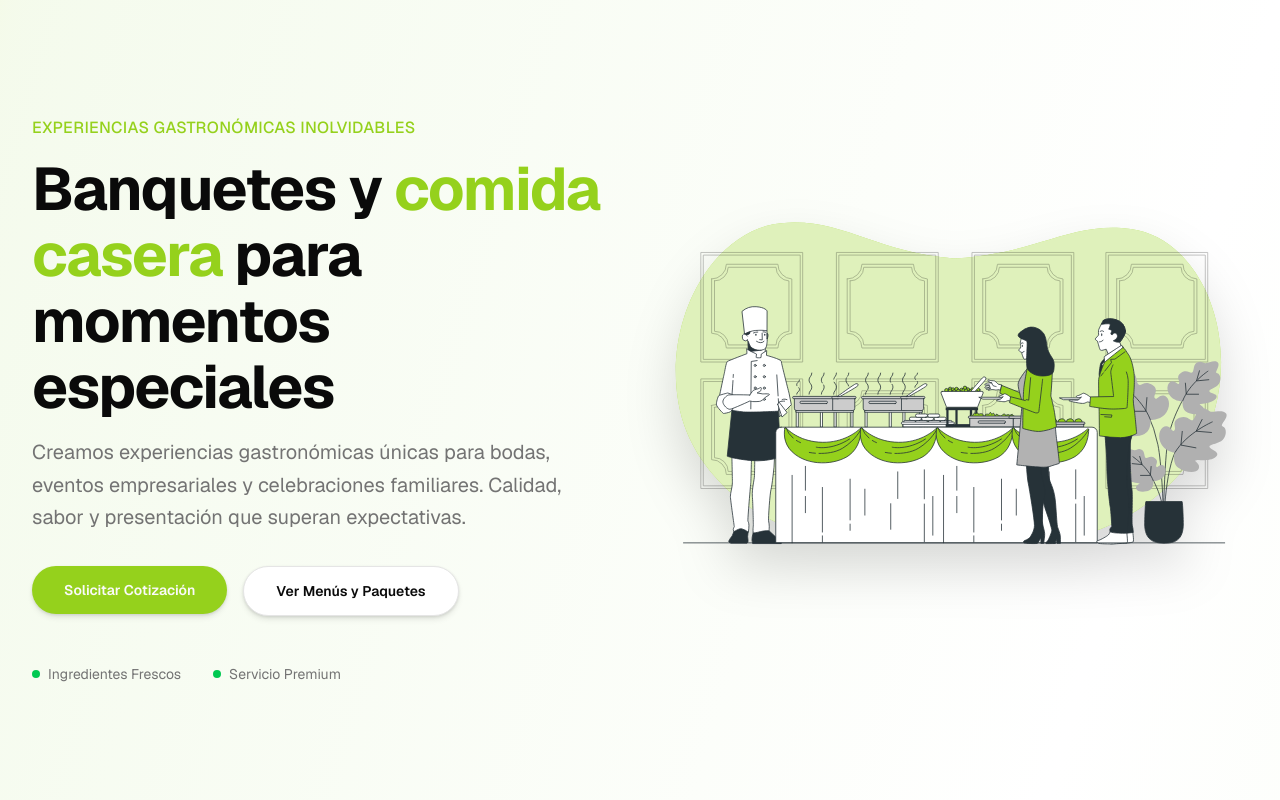
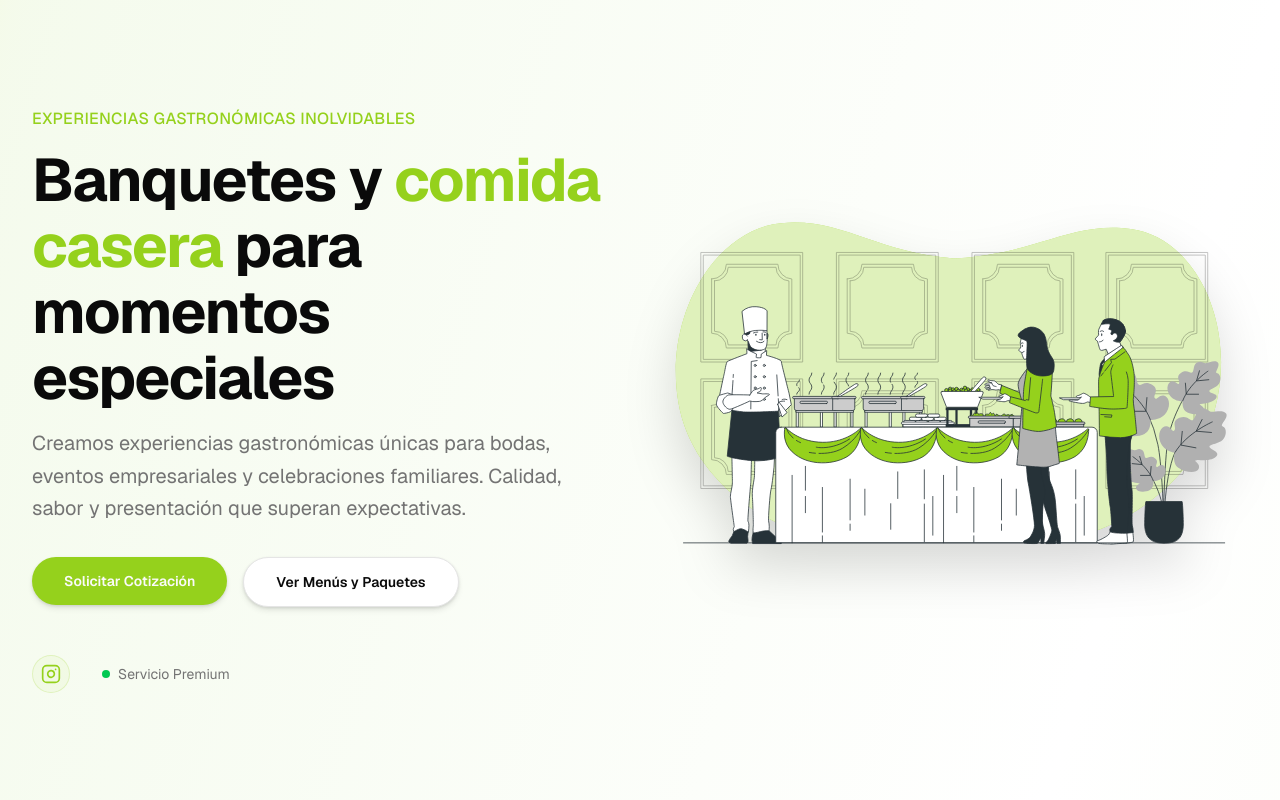
Before and after one commit to DevGandara/mi-cocina-app, a Next.js app: page / in a window 1280 px wide. Shown: the top 800 px of the page. Built offline with nearby package versions, Linux system fonts and the light colour scheme.

Commit message:
feat: add instagram icon to hero section with Mi Cocina instagram page linked

```diff
--- a/components/landing/hero.tsx
+++ b/components/landing/hero.tsx
@@ -1,6 +1,7 @@
 import Link from "next/link";
 import Image from "next/image";
 import { Button } from "@/components/ui/button";
+import { Instagram } from "lucide-react";
 
 export function Hero() {
   return (
@@ -42,8 +43,12 @@ export function Hero() {
 
         <div className="pt-4 flex items-center justify-center lg:justify-start gap-8 text-sm text-muted-foreground">
           <div className="flex items-center gap-2">
-            <span className="w-2 h-2 rounded-full bg-green-500" />
-            <span>Ingredientes Frescos</span>
+            <a
+              href="https://www.instagram.com/micocina.ags?igsh=aWhyYW5nc2NsZTQ2"
+              className="p-2 rounded-full bg-primary/5 border border-primary/20 cursor-pointer hover:bg-primary/20 hover:scale-110 transition-all"
+            >
+              <Instagram className="text-primary shrink-0" size={20} />
+            </a>
           </div>
           <div className="flex items-center gap-2">
             <span className="w-2 h-2 rounded-full bg-green-500" />
```
